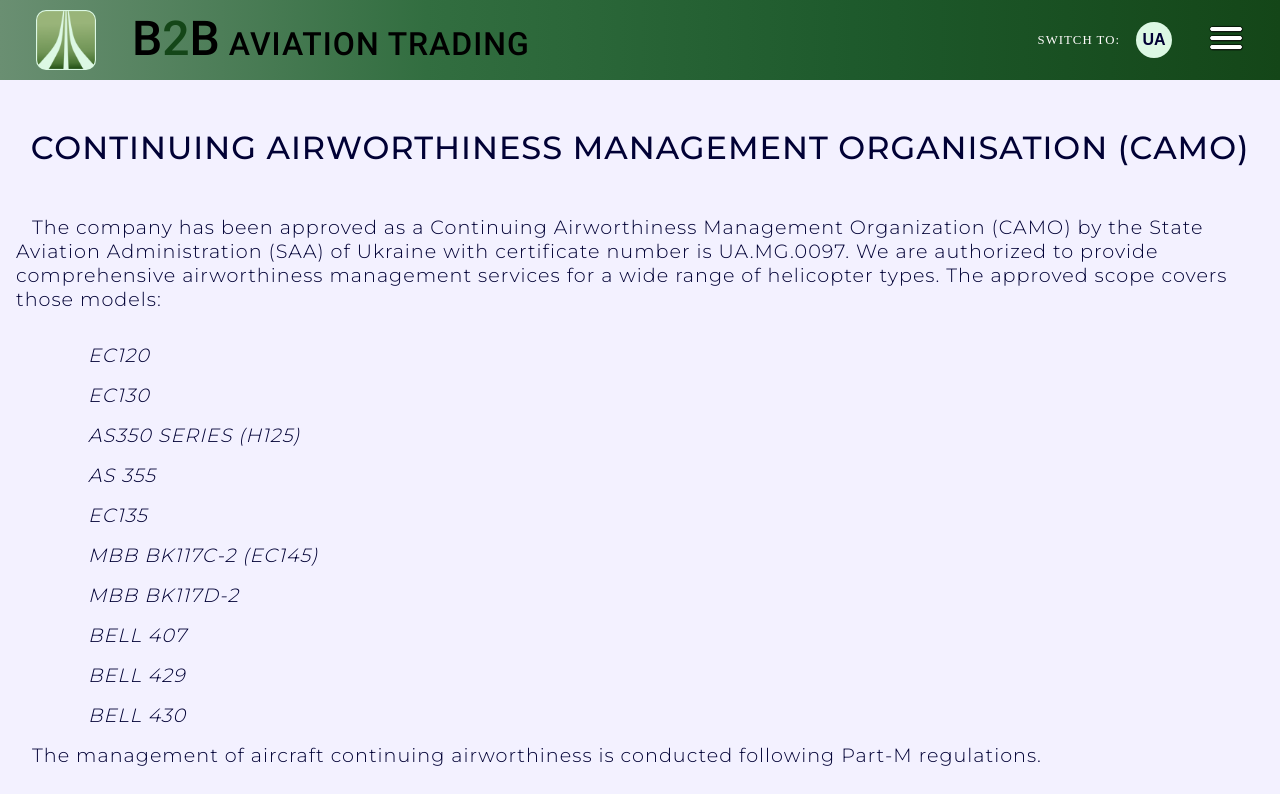
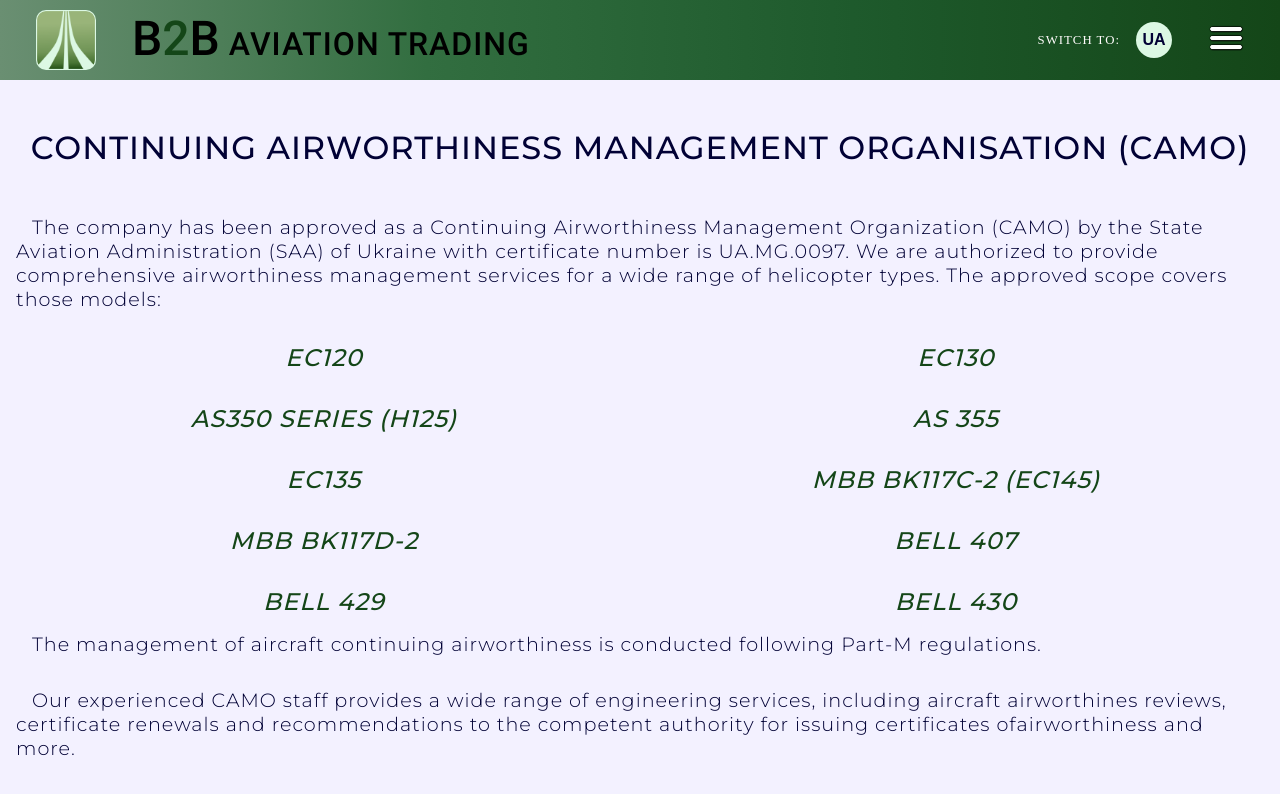
Before and after one commit to Zakatsiura/b2b_site, a React (Create React App) app: page /service/camo in a window 1280 px wide. Shown: the top 794 px of the page. Built offline with nearby package versions, Linux system fonts and the light colour scheme.

Commit message:
Complete Camo

```diff
--- a/src/components/Camo/Camo.module.css
+++ b/src/components/Camo/Camo.module.css
@@ -35,6 +35,23 @@
     max-width: 100%;
 }
 
+.list__helicopter {
+    display: grid;
+    grid-template-columns: repeat(2, 1fr);
+    gap: 1rem;
+    justify-items: center;
+    width: 100%;
+    padding-left: 0;
+    color: var(--primarygreen);
+    font-size: 1.5rem;
+    font-weight: 500;
+}
+
+.list__helicopter>li:hover {
+    transform: scale(1.2);
+    font-weight: 700;
+}
+
 .list__item {
     display: flex;
     align-items: center;
@@ -44,8 +61,22 @@
     font-style: italic;
 }
 
+.list__item1 {
+    list-style-type: none;
+    padding: 1rem 2rem 0;
+}
+
+
 @media (max-width: 900px) {
     .list__item {
         padding: 1rem 0;
+        display: block;
     }
 }
+
+@media (max-width: 900px) {
+    .list__helicopter {
+        grid-template-columns: repeat(1, 1fr);
+        gap: 0;
+    }
+}
--- a/src/components/Camo/Camo.tsx
+++ b/src/components/Camo/Camo.tsx
@@ -4,7 +4,7 @@ import styles from './Camo.module.css';
 import marker from '../../assets/icons/marker1.png';
 import { LanguageContext } from '../../context/languageContext';
 import { locales } from '../../locales/locales';
-
+import { helicopters } from './CamoTypes';
 import { MaintenanceList } from './CamoData';
 
 const Camo = () => {
@@ -28,22 +28,15 @@ const Camo = () => {
                     <p className={styles.text}>
                         {locales[language].camo__text1}
                     </p>
-                    <ul className={styles.list}>
-                        <li className={styles.list__item}>EC120</li>
-                        <li className={styles.list__item}>EC130</li>
-                        <li className={styles.list__item}>
-                            AS350 series (H125)
-                        </li>
-                        <li className={styles.list__item}>AS 355</li>
-                        <li className={styles.list__item}>EC135</li>
-                        <li className={styles.list__item}>
-                            MBB BK117C-2 (EC145)
-                        </li>
-                        <li className={styles.list__item}>MBB BK117D-2</li>
-                        <li className={styles.list__item}>Bell 407</li>
-                        <li className={styles.list__item}>Bell 429</li>
-                        <li className={styles.list__item}>Bell 430</li>
+
+                    <ul className={styles.list__helicopter}>
+                        {helicopters.map((helicopter, index) => (
+                            <li key={index} className={styles.list__item}>
+                                {helicopter}
+                            </li>
+                        ))}
                     </ul>
+
                     <p className={styles.text}>
                         {locales[language].camo__text2}
                     </p>
--- /dev/null
+++ b/src/components/Camo/CamoTypes.ts
@@ -0,0 +1,14 @@
+const helicopters = [
+    'EC120',
+    'EC130',
+    'AS350 series (H125)',
+    'AS 355',
+    'EC135',
+    'MBB BK117C-2 (EC145)',
+    'MBB BK117D-2',
+    'Bell 407',
+    'Bell 429',
+    'Bell 430',
+];
+
+export { helicopters };
```
